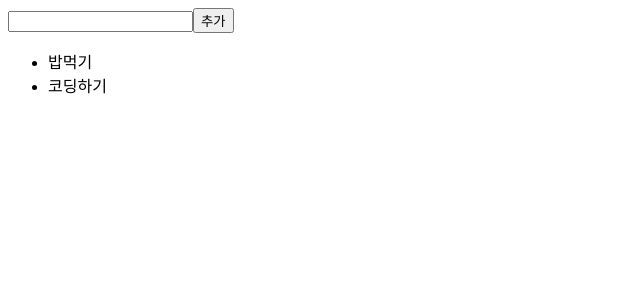
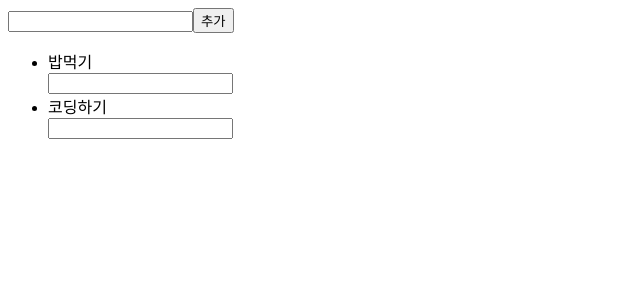
Before and after one commit to Choung-Hoon/react-key-project, a React (Create React App) app: page / in a window 1280 px wide. Shown: the top 300 px of the page, without its empty margins (0-640 px from the left). Built offline with nearby package versions, Linux system fonts and the light colour scheme.

Commit message:
v2 : index를 키로 사용해서 항목 추가 시, 밀리는 버그 발생

```diff
--- a/src/App.js
+++ b/src/App.js
@@ -21,7 +21,12 @@ function App() {
       <button onClick={addToList}>추가</button>
       <ul>
         {list.map((item, index) => {
-          return <li key={index}>{item}</li>;
+          return (
+            <div key={index}>
+              <li>{item}</li>
+              <input />
+            </div>
+          );
         })}
       </ul>
     </>
```
